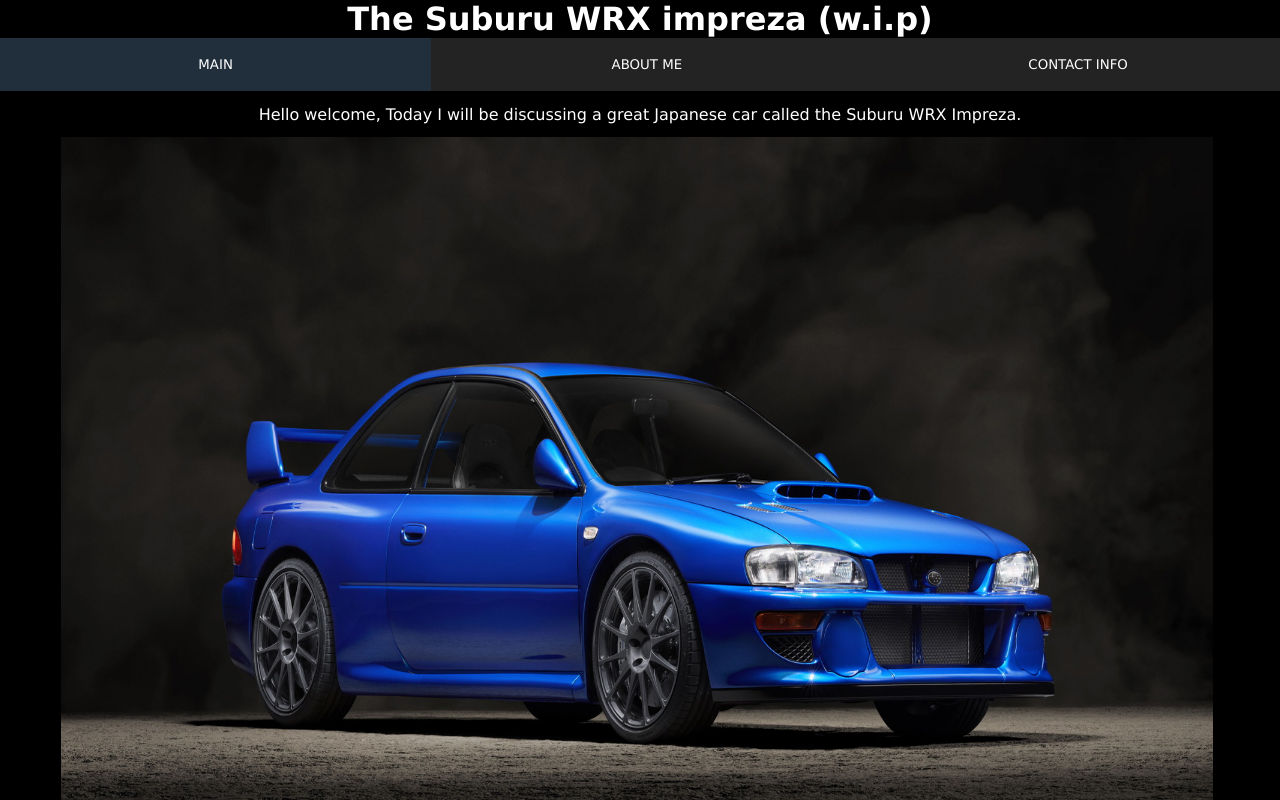
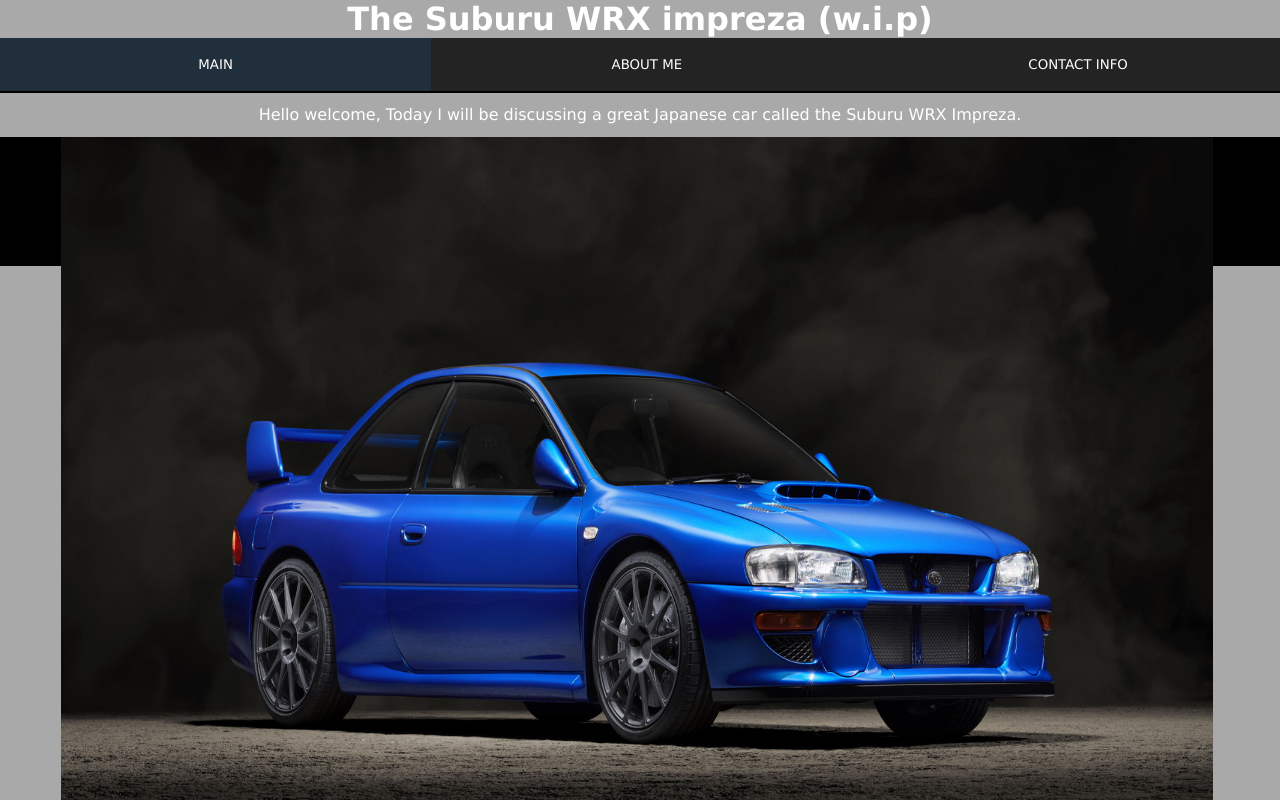
Before and after one commit to Sxnzzz/poly, a plain HTML site: page index.html in a window 1280 px wide. Shown: the top 800 px of the page. Drawn offline with Linux system fonts and the light colour scheme.

Commit message:
Update style.css

```diff
--- a/style.css
+++ b/style.css
@@ -2,7 +2,7 @@
 {
     margin: 0;
     padding: 0;
-    background-color: black;
+    background-color: DarkGray;
     font-family:'Lucida Sans', 'Lucida Sans Regular', 'Lucida Grande', 'Lucida Sans Unicode', Geneva, Verdana, sans-serif;
 }
 
@@ -10,7 +10,7 @@
 {
 width: 100%;
 height: 10vh;
-background-color: black;
+background-color: DarkGray;
 background-size: cover;
 background-position: center;
 }
```
